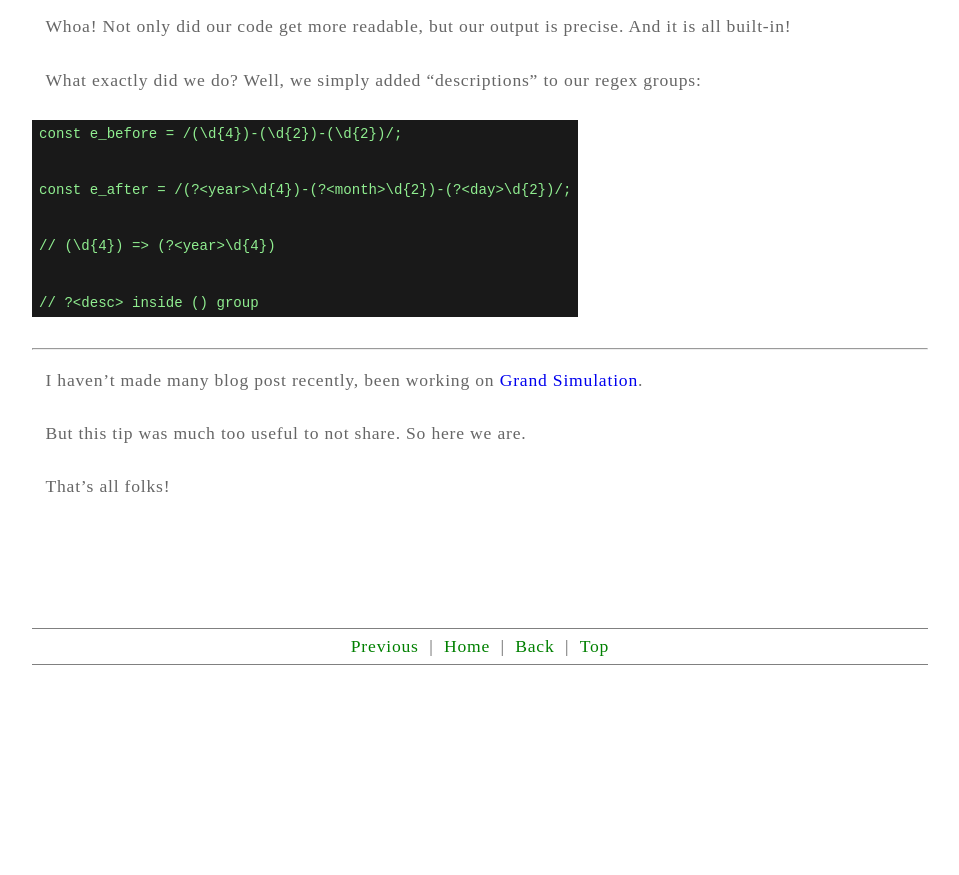
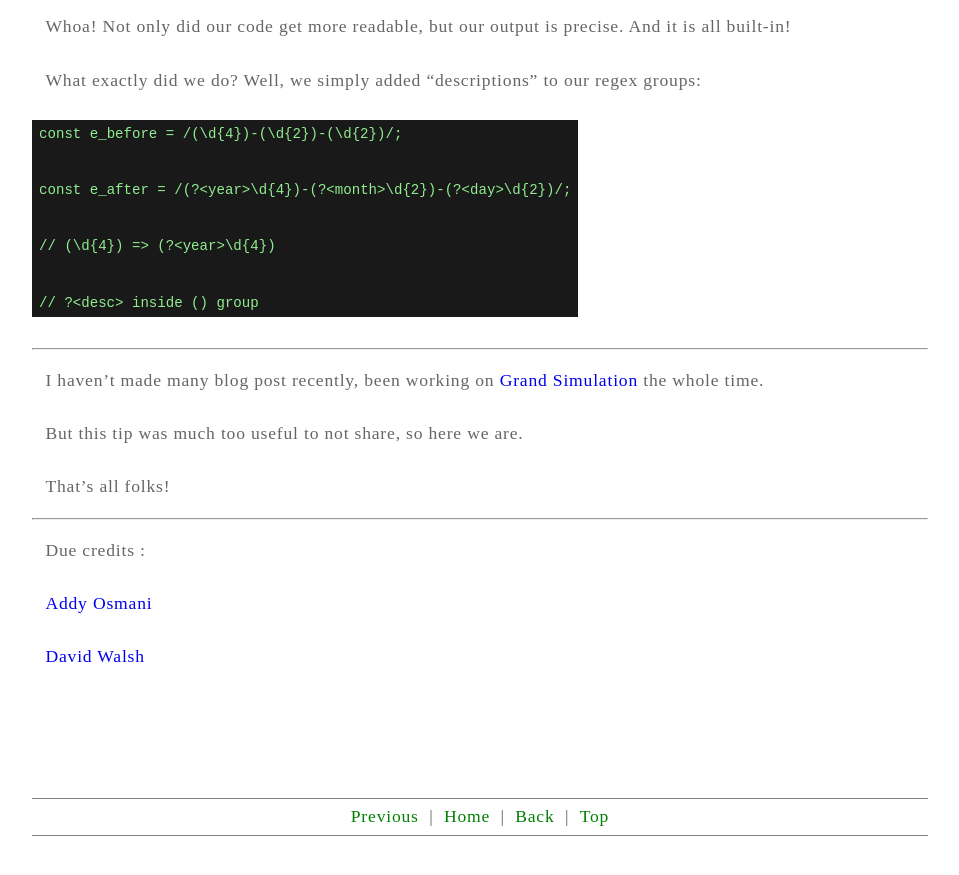
Before and after one commit to EMPAT94/empat94.github.io, a Jekyll site: the page built from _posts/2021-04-27-regex-groups.md, in a window 1280 px wide and 900 px high, scrolled down 1044 px. Shown: the top 875 px of the window, without its empty margins (160-1119 px from the left). Built offline with Jekyll 4.4.1, drawn with Linux system fonts in a browser that asks for light colours; some web fonts are replaced; comment, search, counter and statistics services are not loaded; before the commit the page ends 1773 px from its top, so only the background shows below that.

Commit message:
Add credits to regex-groups

```diff
--- a/_posts/2021-04-27-regex-groups.md
+++ b/_posts/2021-04-27-regex-groups.md
@@ -44,8 +44,16 @@ const e_after = /(?<year>\d{4})-(?<month>\d{2})-(?<day>\d{2})/;
 
 ---
 
-I haven't made many blog post recently, been working on [Grand Simulation](/gs).
+I haven't made many blog post recently, been working on [Grand Simulation](/gs) the whole time.
 
-But this tip was much too useful to not share. So here we are.
+But this tip was much too useful to not share, so here we are.
 
 That's all folks!
+
+---
+
+Due credits :
+
+[Addy Osmani](https://twitter.com/addyosmani/status/1386031624232456194/photo/1)
+
+[David Walsh](https://davidwalsh.name/regular-expression-match-groups)
```
